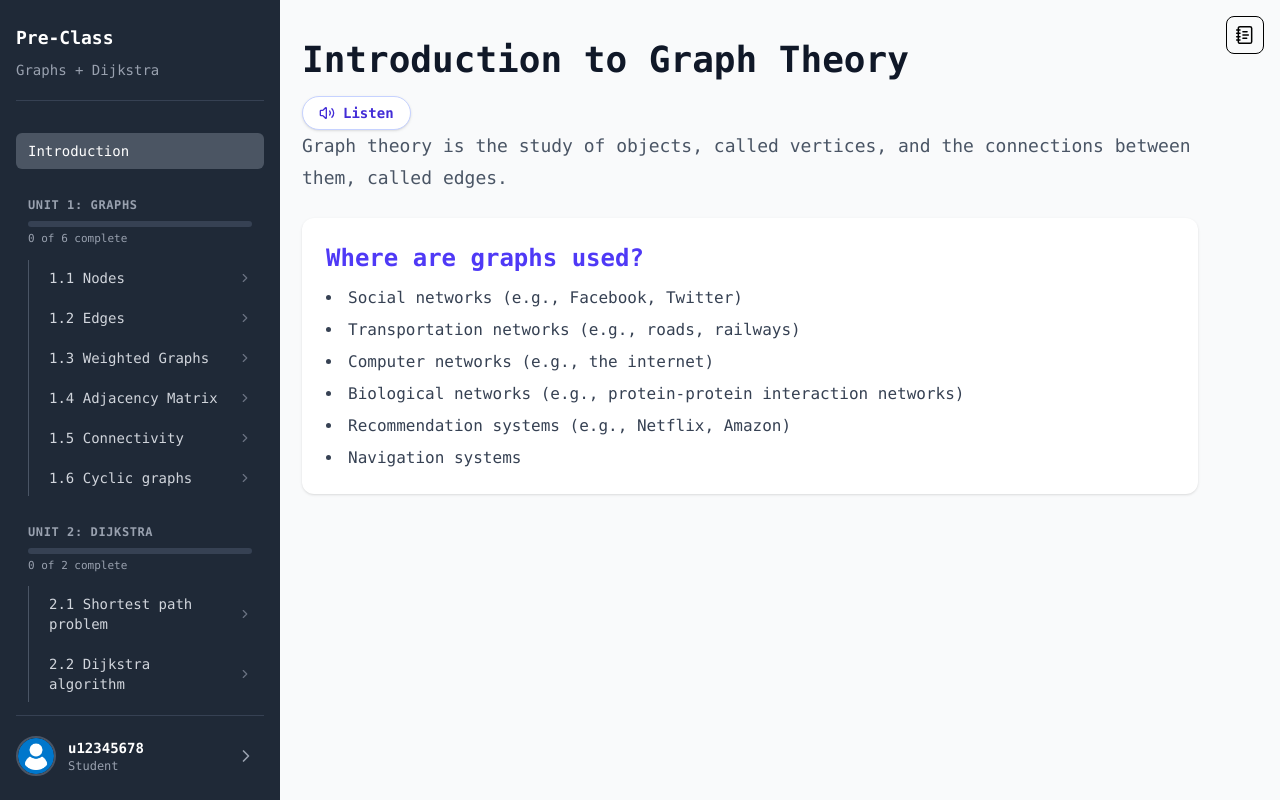
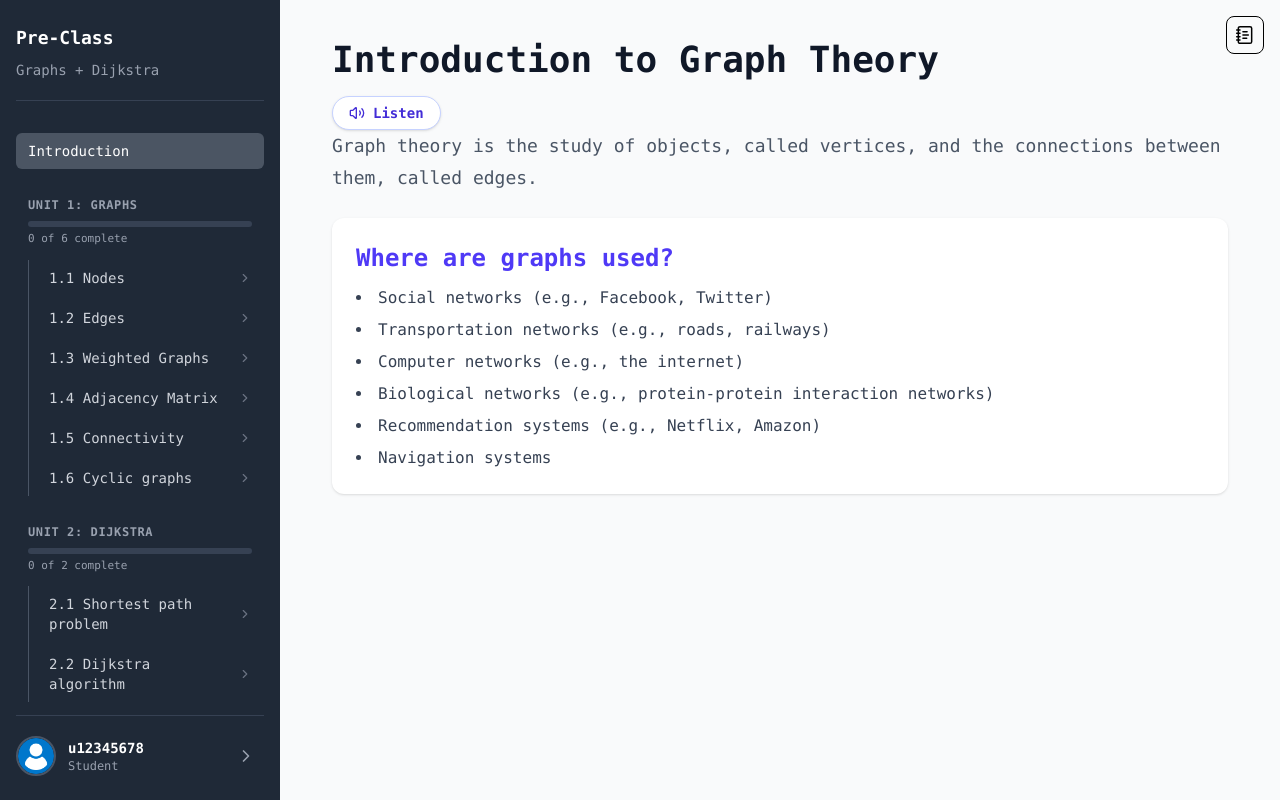
Before and after one commit to kbDevHub/COS750Exam, a React (Vite) app in the folder frontend/: page / in a window 1280 px wide. Built offline with nearby package versions, Linux system fonts and the light colour scheme.

Commit message:
fix(layout): match main margin to the 280px sidebar

```diff
--- a/frontend/src/App.jsx
+++ b/frontend/src/App.jsx
@@ -30,7 +30,7 @@ function App() {
                     <NoteTaker />
 
                     {/* Main content */}
-                    <main className="min-w-0 flex-1 px-6 pb-8 pt-16 md:ml-[220px] md:px-12 md:py-10">
+                    <main className="min-w-0 flex-1 px-6 pb-8 pt-16 md:ml-[280px] md:px-12 md:py-10">
                         <div className="mx-auto max-w-5xl">
 
                             <Routes>
```
